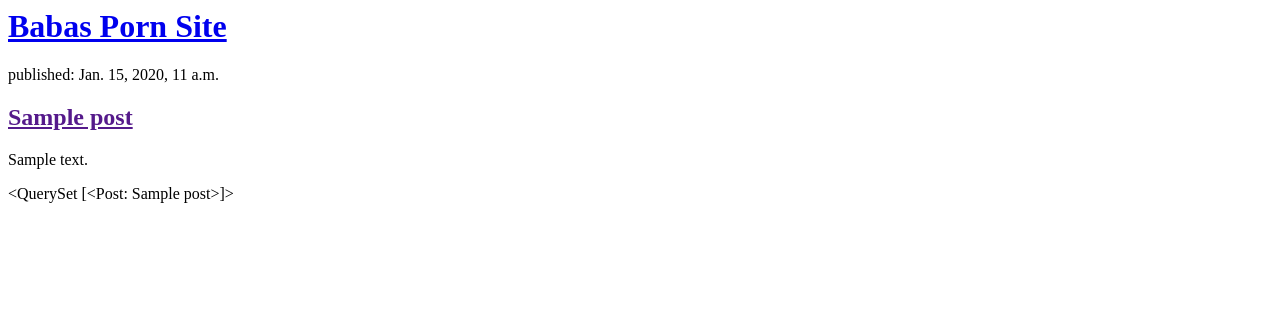
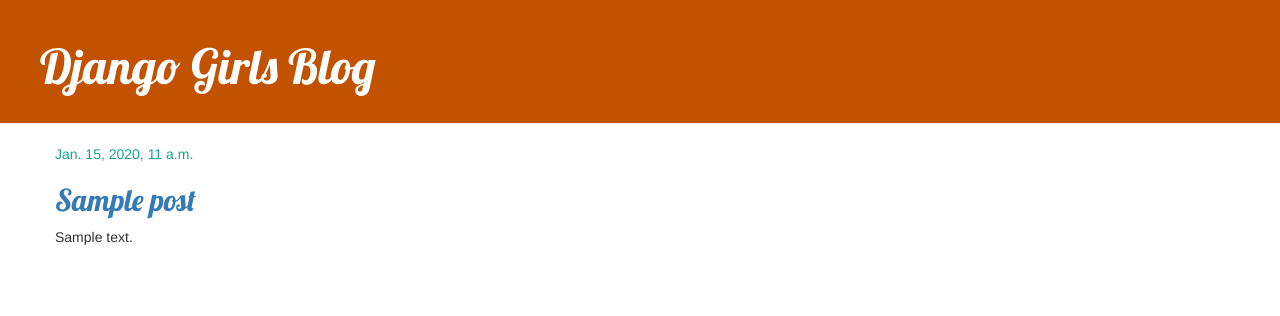
Before and after one commit to qbab/my-first-blog, a Django app: template blog/templates/blog/post_list.html in a window 1280 px wide. Shown: the top 316 px of the page. Run offline with Django 3.2, Linux system fonts and the light colour scheme; the template is opened without the code that fills it: values that come from a table or form of the project are taken from there, others are empty; tables that the repository leaves empty hold one stand-in row (values such as "Sample post"); some libraries are stand-ins or nearby versions.

Commit message:
add .css and postdetail view

```diff
--- /dev/null
+++ b/blog/static/css/blog.css
@@ -0,0 +1,46 @@
+.page-header {
+    background-color: #C25100;
+    margin-top: 0;
+    padding: 20px 20px 20px 40px;
+}
+
+.page-header h1, .page-header h1 a, .page-header h1 a:visited, .page-header h1 a:active {
+    color: #ffffff;
+    font-size: 36pt;
+    text-decoration: none;
+}
+
+.content {
+    margin-left: 40px;
+}
+
+h1, h2, h3, h4 {
+    font-family: 'Lobster', cursive;
+}
+
+.date {
+    color: #1AA395;
+}
+
+.save {
+    float: right;
+}
+
+.post-form textarea, .post-form input {
+    width: 100%;
+}
+
+.top-menu, .top-menu:hover, .top-menu:visited {
+    color: #ffffff;
+    float: right;
+    font-size: 26pt;
+    margin-right: 20px;
+}
+
+.post {
+    margin-bottom: 70px;
+}
+
+.post h1 a, .post h1 a:visited {
+    color: #000000;
+}
--- /dev/null
+++ b/blog/templates/blog/base.html
@@ -0,0 +1,23 @@
+{% load static %}
+<html>
+    <head>
+        <title>Django Girls blog</title>
+        <link rel="stylesheet" href="//maxcdn.bootstrapcdn.com/bootstrap/3.2.0/css/bootstrap.min.css">
+        <link rel="stylesheet" href="//maxcdn.bootstrapcdn.com/bootstrap/3.2.0/css/bootstrap-theme.min.css">
+        <link href='//fonts.googleapis.com/css?family=Lobster&subset=latin,latin-ext' rel='stylesheet' type='text/css'>
+        <link rel="stylesheet" href="{% static 'css/blog.css' %}">
+    </head>
+    <body>
+        <div class="page-header">
+            <h1><a href="/">Django Girls Blog</a></h1>
+        </div>
+        <div class="content container">
+            <div class="row">
+                <div class="col-md-8">
+                {% block content %}
+                {% endblock %}
+                </div>
+            </div>
+        </div>
+    </body>
+</html>
--- a/blog/templates/blog/post_list.html
+++ b/blog/templates/blog/post_list.html
@@ -1,25 +1,12 @@
-<html>
-    <head>
-        <title>Babas Porn Site</title>
-    </head>
-    <body>
-        <div>
-            <h1><a href="/">Babas Porn Site</a></h1>
+{% extends 'blog/base.html' %}
+{% block content %}
+    {% for post in posts %}
+        <div class="post">
+            <div class="date">
+                {{ post.published_date }}
+            </div>
+            <h2><a href="{% url 'post_detail' pk=post.pk %}">{{ post.title }}</a></h2>
+            <p>{{ post.text|linebreaksbr }}</p>
         </div>
-
-        <div>
-          {% for post in posts %}
-          <div>
-          <p>published: {{ post.published_date }}</p>
-              <h2><a href="">{{ post.title }}</a></h2>
-              <p>{{ post.text|linebreaksbr }}</p>
-          </div>
-          {% endfor %}
-
-        <div>
-          {{ posts }}
-
-
-
-    </body>
-</html>
+    {% endfor %}
+{% endblock %}
--- a/blog/urls.py
+++ b/blog/urls.py
@@ -3,4 +3,5 @@ from . import views
 
 urlpatterns = [
     path('', views.post_list, name='post_list'),
+    path('post/<int:pk>/', views.post_detail, name='post_detail'),
 ]
--- a/blog/views.py
+++ b/blog/views.py
@@ -1,7 +1,12 @@
 from django.shortcuts import render
 from django.utils import timezone
 from .models import Post
+from django.shortcuts import render, get_object_or_404
 # Create your views here.
 def post_list(request):
     posts = Post.objects.filter(published_date__lte=timezone.now()).order_by('published_date')
     return render(request, 'blog/post_list.html', {'posts': posts})
+
+def post_detail(request, pk):
+    post = get_object_or_404(Post, pk=pk)
+    return render(request, 'blog/post_detail.html', {'post': post})
--- a/mysite/urls.py
+++ b/mysite/urls.py
@@ -15,8 +15,11 @@ Including another URLconf
 """
 from django.urls import path, include
 from django.contrib import admin
+from django.conf.urls.static import static
+from mysite.settings import STATIC_URL,STATIC_ROOT
 
 urlpatterns = [
     path('admin/', admin.site.urls),
     path('', include('blog.urls')),
-]
+
+] + static(STATIC_URL, document_root=STATIC_ROOT)
```
Also changed, not shown: blog/templates/blog/post_detail.html (added, +13 -0 lines).
